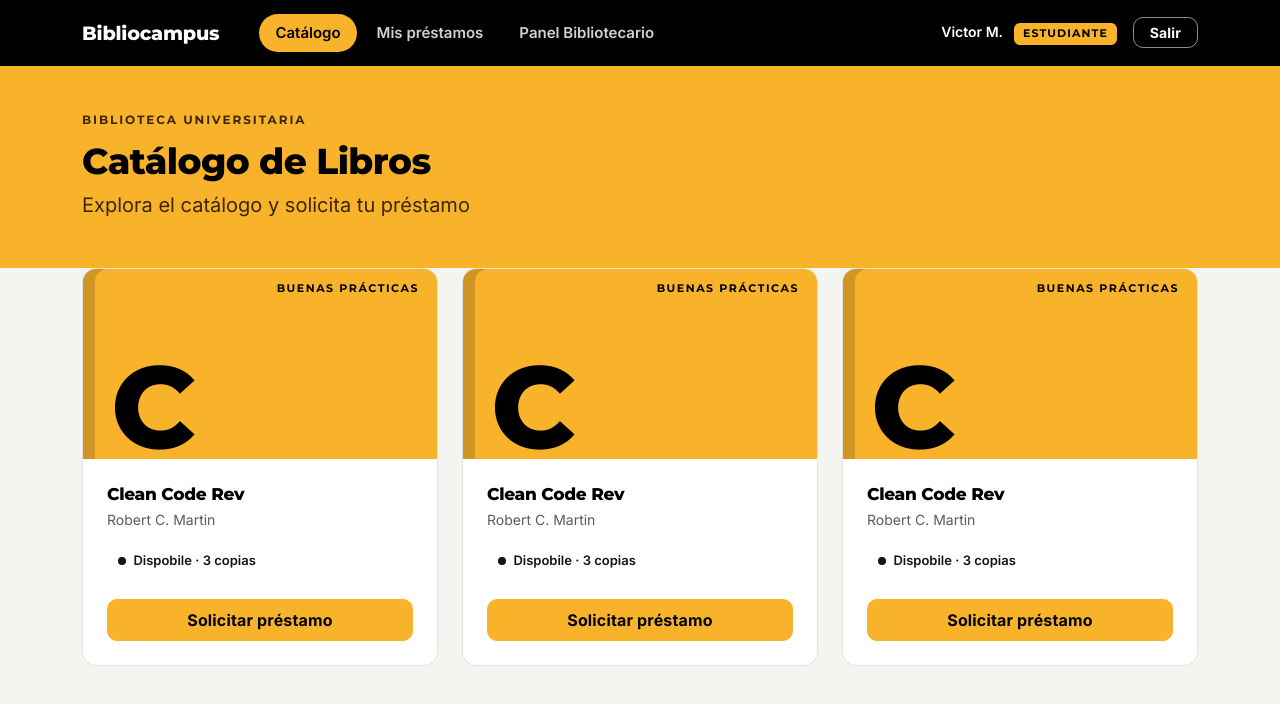
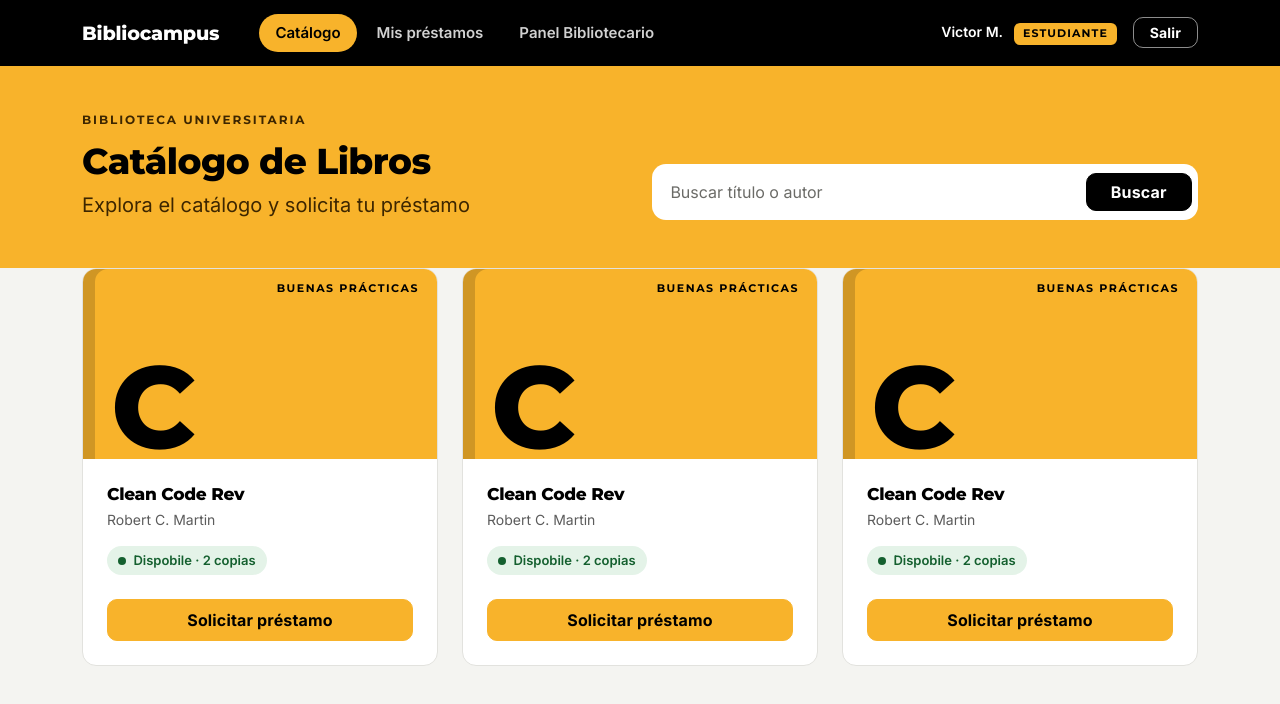
Before and after one commit to vmuguerzac/bibliocampus, an Angular app: page / in a window 1280 px wide. Shown: the top 704 px of the page. Built offline with nearby package versions, Linux system fonts and the light colour scheme.

Commit message:
feat: actualizacion libro lista

```diff
--- a/src/app/componentes/libro-card/libro-card.html
+++ b/src/app/componentes/libro-card/libro-card.html
@@ -1,5 +1,5 @@
 <article class="card book-card h-100">
-    <div class="cover cv-1" role="img">
+    <div class="cover cv-1" [class.sold]="agotado()" role="img">
         <span class="cover-letter">{{titulo.charAt(0)}}</span>
         <span class="cover-cat">{{ categoria }}</span>
     </div>
@@ -7,12 +7,18 @@
         <h3 class="titulo mb-1">{{ titulo }}</h3>
         <p class="small muted mb-3">{{ autor }}</p>
         <p class="mb-4">
-            <span class="pill">{{etiqueta()}}</span>
+            <span class="pill"
+                [class.pill-ok]="!agotado()"
+                [class.pill-no]="agotado()">
+                {{etiqueta()}}
+            </span>
         </p>
         <button type="button"
-            class="btn btn-primary w-100 mt-auto py-2">
-            {{agotado()?'Sin copias disponibles': 'Solicitar préstamo'}}
+            class="btn btn-primary w-100 mt-auto py-2"
+            [disabled]="agotado()"
+            (click)="alSolicitar()"
+        >
+            {{ agotado()?'Sin copias disponibles': 'Solicitar préstamo'}}
         </button>
-
     </div>
 </article>
--- a/src/app/componentes/libro-card/libro-card.ts
+++ b/src/app/componentes/libro-card/libro-card.ts
@@ -10,7 +10,7 @@ export class LibroCard {
   titulo:string = "Clean Code Rev";
   autor:string = "Robert C. Martin";
   anio:number = 2008;
-  copias = signal(3);
+  copias = signal(2);
   categoria = "Buenas prácticas";
 
   protected agotado = computed(() => this.copias() === 0);
@@ -19,7 +19,8 @@ export class LibroCard {
   );
 
   protected alSolicitar():void {
-    this.copias.update((c) => c + 1 )
+    this.copias.update((c) => c - 1 )
+    console.log("El nuevo valor de copias es: " + this.copias());
   }
 
 
--- a/src/app/componentes/libro-lista/libro-lista.css
+++ b/src/app/componentes/libro-lista/libro-lista.css
@@ -12,3 +12,19 @@
     line-height: 1.1;
     margin: 0;
 }
+
+.search-bar {
+  background: #fff;
+  border-radius: 14px;
+  padding: 0.4rem;
+  display: flex;
+  gap: 0.4rem;
+  align-items: center;
+}
+
+.search-bar .form-control {
+  border: 0;
+  box-shadow: none;
+  background: transparent;
+  padding-left: 0.75rem;
+}
--- a/src/app/componentes/libro-lista/libro-lista.html
+++ b/src/app/componentes/libro-lista/libro-lista.html
@@ -1,5 +1,7 @@
 <header class="page-head">
     <div class="container py-5">
+        <div class="row align-items-end g-4">
+            <div class="col-lg-6">
                 <p class="eyebrow mb-3">
                    Biblioteca universitaria
                 </p>
@@ -8,7 +10,27 @@
                     Explora el catálogo y solicita tu préstamo
                 </p>
             </div>
+            <div class="col-lg-6">
+                <div class="search-bar" role="search">
+                    <label class="visually-hidden" for="q">
+                        Buscar por titulo o autor
+                    </label>
+                    <input id="q"
+                        type="search" class="form-control"
+                        placeholder="Buscar título o autor"
+                        (input)="alEscribir($event)"
+                        (keyup.enter)="alBuscar()"
+                    >
+                    <button class="btn btn-dark px-4" type="button"
+                        (click)="alBuscar()">
+                        Buscar
+                    </button>
+                </div>
+            </div>
+        </div>
+    </div>
 </header>
+
 <main class="container">
     <div class="row">
         <div class="col">
--- a/src/app/componentes/libro-lista/libro-lista.ts
+++ b/src/app/componentes/libro-lista/libro-lista.ts
@@ -1,4 +1,4 @@
-import { Component } from '@angular/core';
+import { Component, signal } from '@angular/core';
 import { LibroCard } from '../libro-card/libro-card';
 
 @Component({
@@ -8,5 +8,14 @@ import { LibroCard } from '../libro-card/libro-card';
   styleUrl: './libro-lista.css',
 })
 export class LibroLista {
+  protected terminoBusqueda = signal('');
+  protected borrador = signal('');
 
+  protected alEscribir(evento:Event):void {
+    this.borrador.set((evento.target as HTMLInputElement).value);
+  }
+
+  protected alBuscar():void {
+    this.terminoBusqueda.set(this.borrador().trim());
+  }
 }
```
Lines whose indentation alone changed are shown as unchanged.
